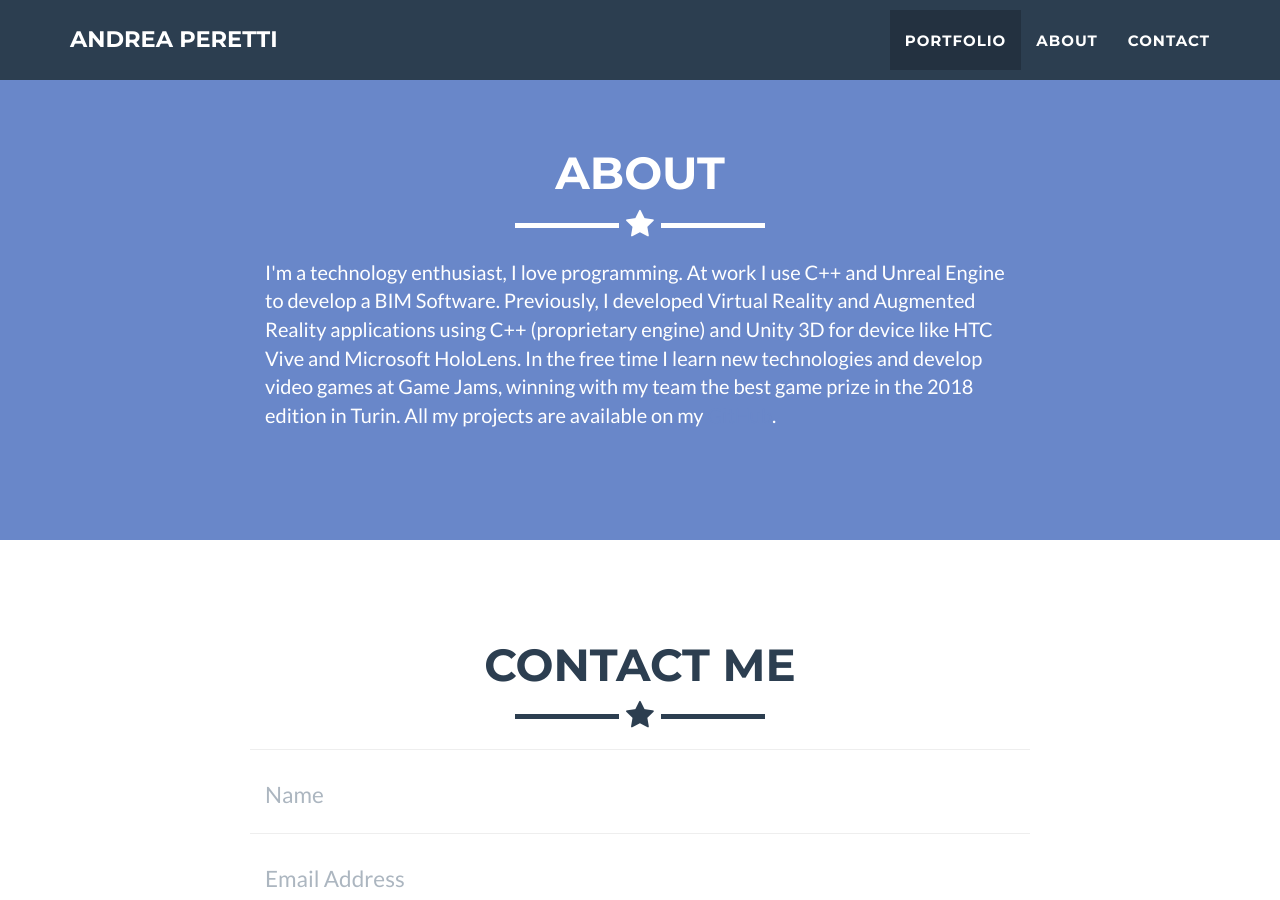
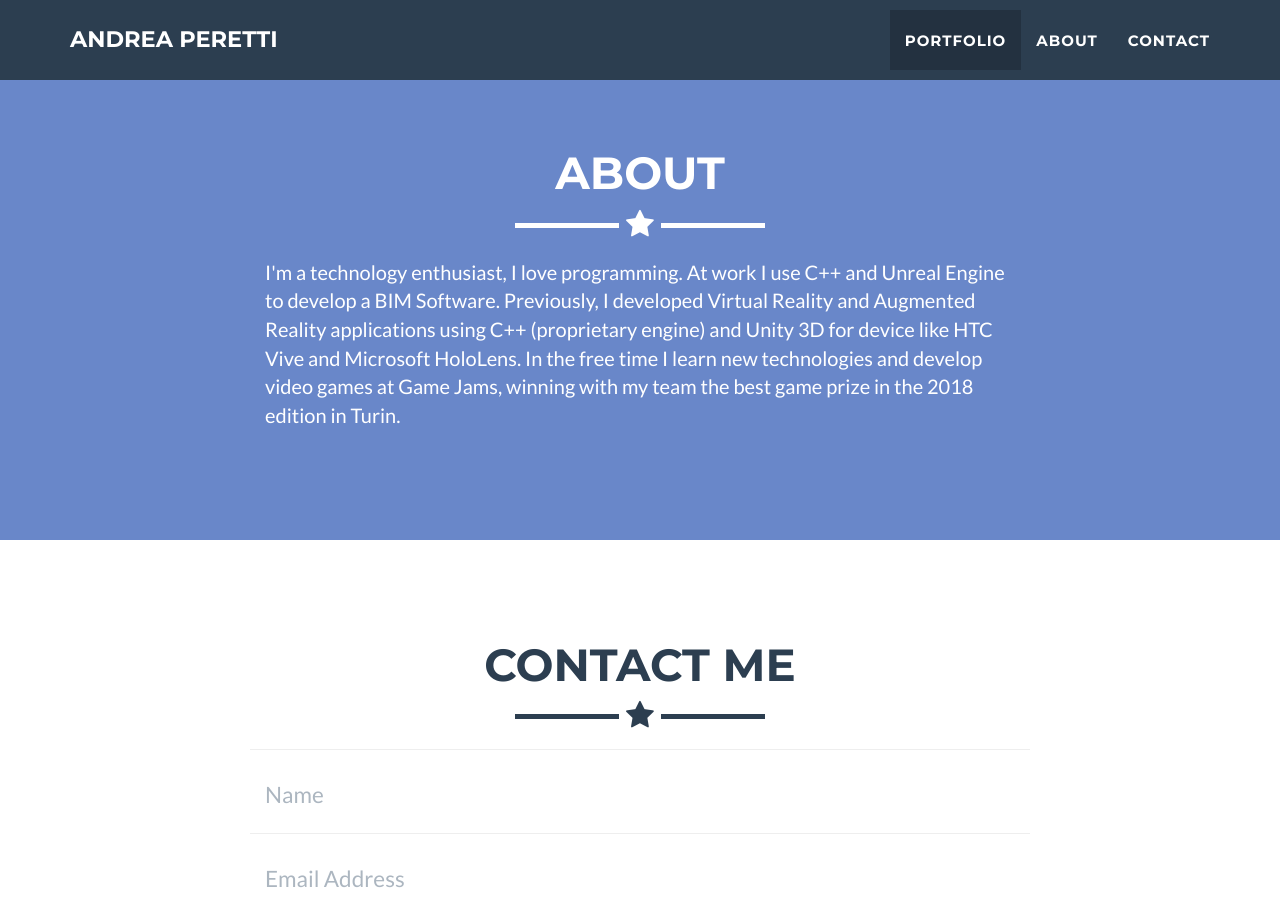
Before and after one commit to andxet/andxet.dev, a Jekyll site: the page built from index.html, in a window 1280 px wide and 900 px high, scrolled down 1367 px. Built offline with Jekyll 4.4.1, drawn with Linux system fonts in a browser that asks for light colours; comment, search, counter and statistics services are not loaded.

Commit message:
Update about.html
Removed link to GitHub on description

```diff
--- a/_includes/about.html
+++ b/_includes/about.html
@@ -10,7 +10,7 @@
             <div class="row">
                 <div class="col-lg-8 col-lg-offset-2">
                     <p>
-                     I'm a technology enthusiast, I love programming. At work I use C++ and Unreal Engine to develop a BIM Software. Previously, I developed Virtual Reality and Augmented Reality applications using C++ (proprietary engine) and Unity 3D for device like HTC Vive and Microsoft HoloLens. In the free time I learn new technologies and develop video games at Game Jams, winning with my team the best game prize in the 2018 edition in Turin. All my projects are available on my <a href="https://github.com/andxet" target="_blank">GitHub</a>.
+                     I'm a technology enthusiast, I love programming. At work I use C++ and Unreal Engine to develop a BIM Software. Previously, I developed Virtual Reality and Augmented Reality applications using C++ (proprietary engine) and Unity 3D for device like HTC Vive and Microsoft HoloLens. In the free time I learn new technologies and develop video games at Game Jams, winning with my team the best game prize in the 2018 edition in Turin.
                     </p>
                 </div>
                 <!--<div class="col-lg-4">
```
